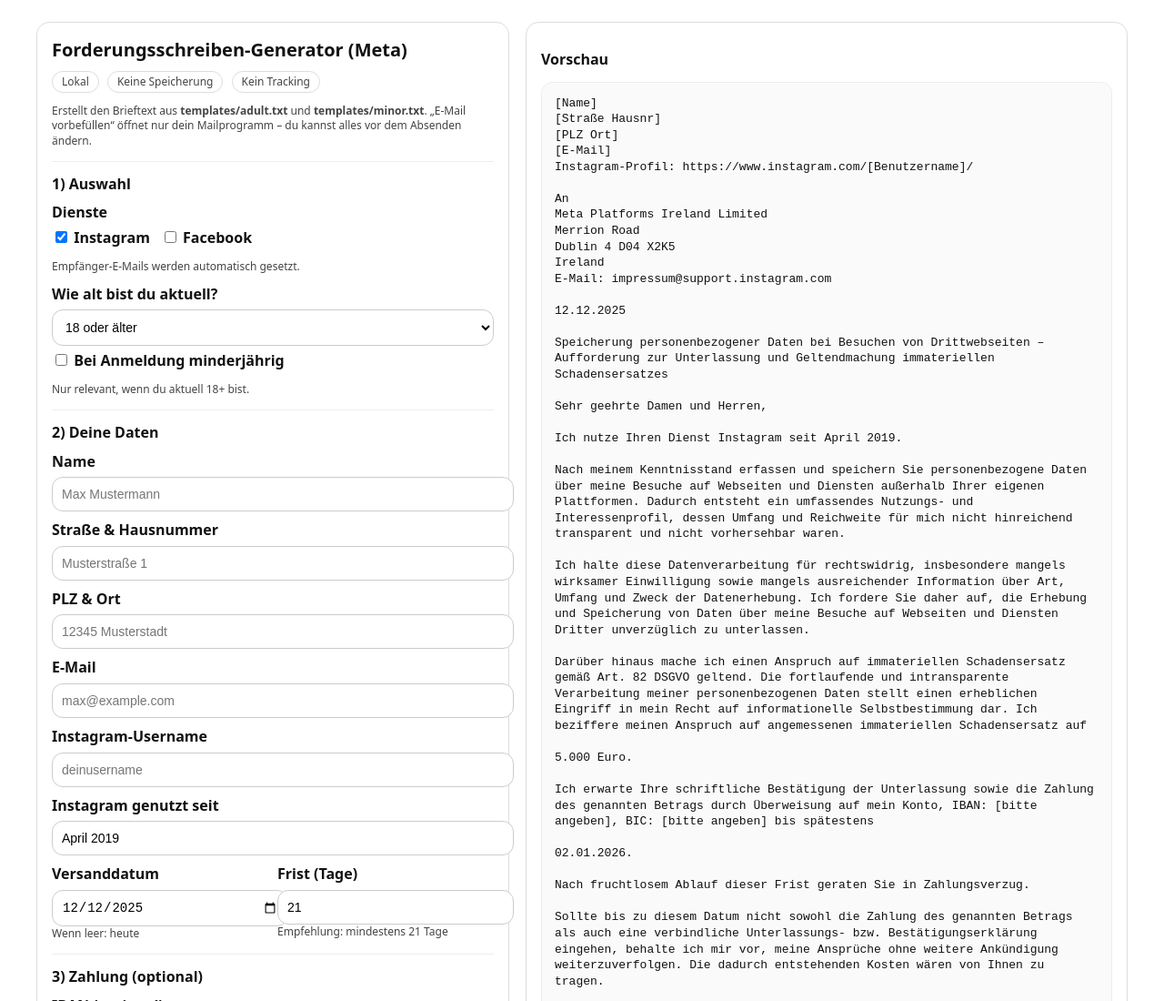
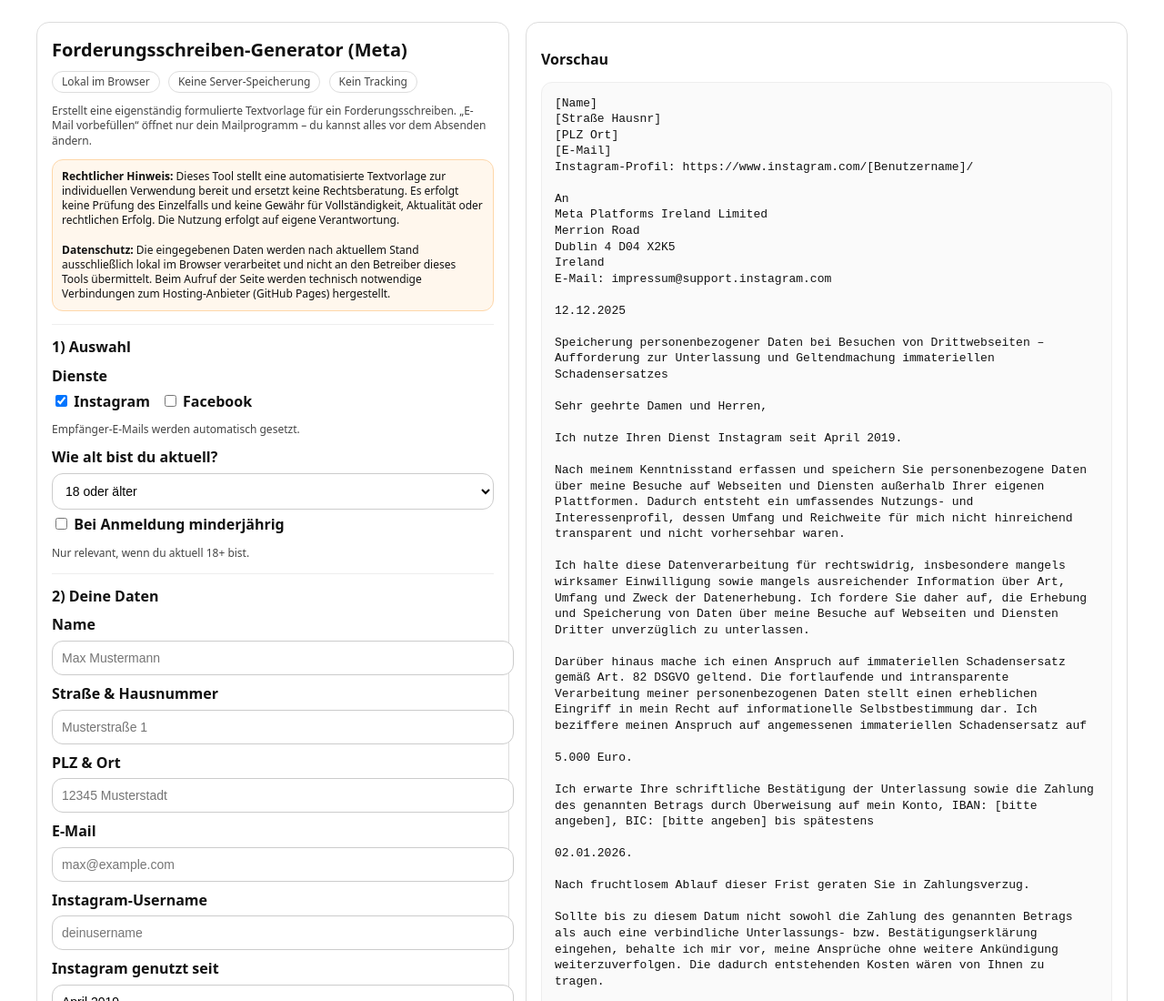
Before and after one commit to lettergen-de/meta-letter-generator, a plain HTML site: page index.html in a window 1280 px wide. Shown: the top 1100 px of the page at 91% size. Drawn offline with Linux system fonts and the light colour scheme.

Commit message:
Update index.html

```diff
--- a/index.html
+++ b/index.html
@@ -47,14 +47,23 @@
   <div class="card no-print">
     <h1>Forderungsschreiben-Generator (Meta)</h1>
     <div class="muted">
-      <span class="pill">Lokal</span>
-      <span class="pill">Keine Speicherung</span>
+      <span class="pill">Lokal im Browser</span>
+      <span class="pill">Keine Server-Speicherung</span>
       <span class="pill">Kein Tracking</span>
     </div>
+
     <p class="muted">
-      Erstellt den Brieftext aus <b>templates/adult.txt</b> und <b>templates/minor.txt</b>.
+      Erstellt eine eigenständig formulierte Textvorlage für ein Forderungsschreiben.
       „E-Mail vorbefüllen“ öffnet nur dein Mailprogramm – du kannst alles vor dem Absenden ändern.
     </p>
+
+    <div class="warn">
+      <b>Rechtlicher Hinweis:</b> Dieses Tool stellt eine automatisierte Textvorlage zur individuellen Verwendung bereit und ersetzt keine Rechtsberatung.
+      Es erfolgt keine Prüfung des Einzelfalls und keine Gewähr für Vollständigkeit, Aktualität oder rechtlichen Erfolg. Die Nutzung erfolgt auf eigene Verantwortung.
+      <br><br>
+      <b>Datenschutz:</b> Die eingegebenen Daten werden nach aktuellem Stand ausschließlich lokal im Browser verarbeitet und nicht an den Betreiber dieses Tools übermittelt.
+      Beim Aufruf der Seite werden technisch notwendige Verbindungen zum Hosting-Anbieter (GitHub Pages) hergestellt.
+    </div>
 
     <div class="hr"></div>
 
@@ -215,7 +224,7 @@
     return out;
   }
 
-  // ✅ NEW: formats "max moritz mustermann" -> "Max Moritz Mustermann", supports "Jean-Paul", "O'Neill"
+  // formats "max moritz mustermann" -> "Max Moritz Mustermann", supports "Jean-Paul", "O'Neill"
   function formatPersonName(raw) {
     const s = (raw || '').trim();
     if (!s) return '';
@@ -371,7 +380,7 @@
     $('out').textContent = text;
 
     const to = buildRecipientEmails();
-    const subject = encodeURIComponent('Speicherung von Daten zu meinen Besuchen auf Drittseiten – Forderung auf Unterlassung und Schadenersatz');
+    const subject = encodeURIComponent('Aufforderung zur Unterlassung und Geltendmachung immateriellen Schadensersatzes (Art. 82 DSGVO)');
     const body = encodeURIComponent(text);
     $('mailtoBtn').href = `mailto:${encodeURIComponent(to)}?subject=${subject}&body=${body}`;
   }
```
